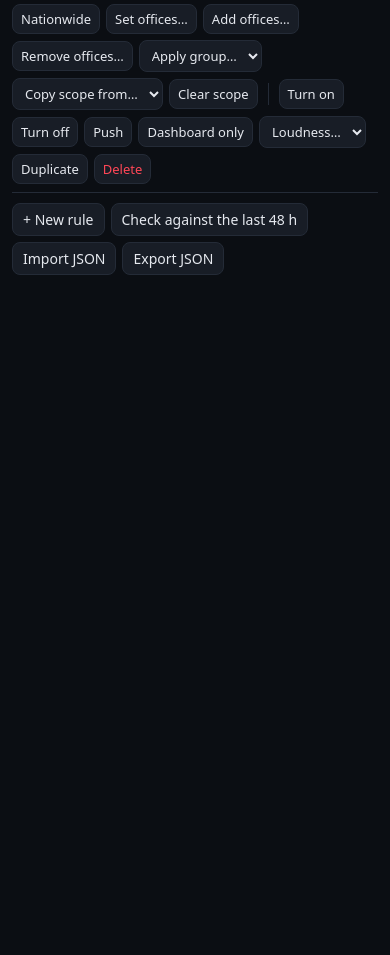
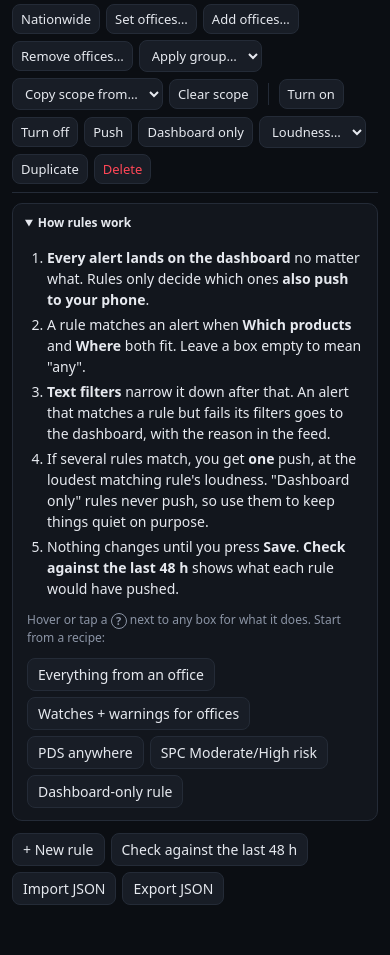
Before and after one commit to akaitsukiakari/stormify, a Python web app: template stormify/web/templates/rules.html in a window 390 px wide. Shown: the part 183-1138 px from the top of the page. Before the commit the page ends 458 px from the top, so only its background shows below. Run offline with Jinja, Linux system fonts and the light colour scheme; the template is opened without the code that fills it, so the values that code supplies are empty.

Commit message:
Rules page: add a how-it-works guide, recipe buttons and ? tips on every field
The guide sits above the rule list (stays closed once you close it). Recipes add
a filled-in rule to adjust. Each field gets a ? that explains it on hover, or on
tap as a bar along the bottom of a phone screen. The event and tag pickers know
the new SPC outlooks.

Co-Authored-By: Claude Opus 5.5 <noreply@anthropic.com>
Claude-Session: https://claude.ai/code/session_018Jpi8xLoMUU7Pj67wvxMYz

```diff
--- a/stormify/web/static/rules.css
+++ b/stormify/web/static/rules.css
@@ -122,3 +122,30 @@ details summary { cursor: pointer; font-size: 12px; margin-bottom: 6px; }
 /* Several of these boxes are display:flex, which would otherwise beat the hidden attribute. */
 .rules-page [hidden] { display: none !important; }
 .bulk-actions select { max-width: 220px; }
+
+/* Guide and "?" tips */
+.guide { border: 1px solid var(--line); border-radius: var(--radius); background: var(--panel); margin-bottom: 12px; }
+.guide summary { cursor: pointer; padding: 10px 12px; font-weight: 700; }
+.guide-body { padding: 0 14px 12px; }
+.guide ol { margin: 0 0 10px; padding-left: 20px; line-height: 1.5; }
+.guide li { margin-bottom: 4px; }
+.starters { display: flex; flex-wrap: wrap; gap: 6px; }
+.tip, .tip-sample {
+  display: inline-flex; align-items: center; justify-content: center; width: 16px; height: 16px; border-radius: 50%;
+  border: 1px solid var(--muted); color: var(--muted); font-size: 11px; font-weight: 700; line-height: 1; flex: none;
+  vertical-align: middle; text-transform: none; letter-spacing: 0;
+}
+.tip { position: relative; cursor: help; margin-left: 2px; }
+.tip:hover, .tip:focus { color: var(--text); border-color: var(--accent); outline: none; }
+.tip::after {
+  content: attr(data-tip); position: absolute; left: -8px; top: calc(100% + 6px); z-index: 20; width: max-content; max-width: min(280px, 80vw);
+  padding: 8px 10px; border-radius: 8px; background: var(--panel-2); border: 1px solid var(--line); box-shadow: 0 4px 16px rgba(0, 0, 0, 0.4);
+  color: var(--text); font-size: 12px; font-weight: 400; line-height: 1.4; white-space: normal; text-align: left;
+  display: none; pointer-events: none;
+}
+.tip:hover::after, .tip:focus::after { display: block; }
+.editor label > span:first-child { display: inline-flex; align-items: center; gap: 4px; }
+/* On a phone, show the tip as a bar along the bottom so it never runs off the screen. */
+@media (max-width: 640px) {
+  .tip::after { position: fixed; left: 16px; right: 16px; top: auto; bottom: 16px; width: auto; max-width: none; font-size: 13px; z-index: 1000; }
+}
--- a/stormify/web/static/rules.js
+++ b/stormify/web/static/rules.js
@@ -25,6 +25,10 @@
     "Tropical Cyclone Public Advisory", "Tropical Cyclone Update", "Tropical Cyclone Forecast Advisory",
     "Tropical Cyclone Discussion", "Tropical Weather Outlook",
     "Day 1 Convective Outlook", "Day 2 Convective Outlook", "Day 3 Convective Outlook", "Mesoscale Discussion",
+    "Day 1 Tornado Outlook", "Day 1 Hail Outlook", "Day 1 Wind Outlook", "Day 2 Tornado Outlook", "Day 2 Hail Outlook",
+    "Day 2 Wind Outlook", "Day 3 Severe Outlook", "Day 4 Severe Outlook", "Day 5 Severe Outlook", "Day 6 Severe Outlook",
+    "Day 7 Severe Outlook", "Day 8 Severe Outlook", "Day 1 Fire Weather Outlook", "Day 2 Fire Weather Outlook",
+    "Day 1 Dry Thunderstorm Outlook", "Day 2 Dry Thunderstorm Outlook",
     "Geomagnetic Storm Watch", "Geomagnetic Storm Warning", "Geomagnetic Storm Alert", "Geomagnetic Warning",
     "Solar Radiation Storm Warning", "Solar Radiation Storm Alert", "Radio Blackout Alert", "Radio Blackout Summary",
     "Area Forecast Discussion", "Record Event Report", "Public Information Statement", "Local Storm Report",
@@ -34,6 +38,12 @@
     ["destructive", "Destructive thunderstorm"], ["observed", "Observed / confirmed"], ["tornado-possible", "Tornado possible"],
     ["risk-mrgl", "SPC Marginal risk"], ["risk-slgt", "SPC Slight risk"], ["risk-enh", "SPC Enhanced risk"],
     ["risk-mdt", "SPC Moderate risk"], ["risk-high", "SPC High risk"],
+    ["tornado-10", "SPC 10% tornado"], ["tornado-15", "SPC 15% tornado"], ["tornado-30", "SPC 30% tornado"],
+    ["hail-30", "SPC 30% hail"], ["hail-45", "SPC 45% hail"], ["wind-30", "SPC 30% wind"], ["wind-45", "SPC 45% wind"],
+    ["severe-15", "SPC 15% severe (Day 3-8)"], ["severe-30", "SPC 30% severe (Day 3-8)"],
+    ["significant", "SPC hatched: significant severe"], ["fire-elevated", "SPC elevated fire weather"],
+    ["fire-critical", "SPC critical fire weather"], ["fire-extreme", "SPC extremely critical fire weather"],
+    ["dry-thunder", "SPC isolated dry thunderstorms"], ["dry-thunder-scattered", "SPC scattered dry thunderstorms"],
     ["watch-likely", "MD: watch likely"], ["watch-possible", "MD: watch possible"], ["tornado-watch", "MD: about a tornado watch"],
     ["svr-watch", "MD: about a severe thunderstorm watch"], ["winter", "MD: winter weather"], ["heavy-rain", "MD: heavy rain"],
     ["geomagnetic", "Space weather: geomagnetic"], ["radiation", "Space weather: radiation"], ["radio", "Space weather: radio blackout"],
@@ -56,6 +66,41 @@
   let dirty = false;
   let uidSeq = 0;
   const withUid = (r) => Object.assign(r, { _uid: ++uidSeq });
+
+  // What each box does, shown from the "?" next to it (hover, or tap on a phone).
+  const TIPS = {
+    act: "Push to my phone sends an ntfy notification. Dashboard only keeps matching alerts off your phone; they still show on the dashboard.",
+    priority: "How loud the notification is. 5 can break through Do Not Disturb if you allow it in the ntfy app. Emergencies always go out at 5.",
+    on_update: "Warnings get updated (extended, expanded, cancelled). New alerts only: one push per alert. Significant: also when it gets worse (bigger hail, a PDS or emergency tag, a higher SPC risk). Every update: each new version.",
+    on_cancel: "Send a short CANCELLED note when something you were pushed is cancelled early.",
+    events: "Exact product names, like Tornado Warning or Day 1 Hail Outlook. Start typing to pick one. Leave empty to match any event.",
+    kinds: "Broad groups instead of exact names. Warning includes emergencies. Outlook covers all SPC outlooks, Product covers text products like AFD, HWO and PNS. Pick none to match any kind.",
+    tags_any: "Extra labels Stormify adds, like pds, emergency, risk-mdt or hail-30. The alert needs at least one of these. Leave empty to ignore tags.",
+    nationwide: "Match alerts anywhere in the country. Turn this off to limit the rule to the offices, states or zones below.",
+    offices: "NWS forecast offices, like BOU for Denver/Boulder. An SPC outlook counts for an office when one of its areas covers that office's city, and a mesoscale discussion when it names the office.",
+    groups: "Saved office lists from the Office groups tab. The rule follows the group, so editing the group changes every rule that uses it.",
+    states: "Two-letter states. Matches alerts whose zones are in that state.",
+    zones: "NWS zone or county codes for a smaller area than an office. Find them on the alert's details in the dashboard.",
+    same: "Six-digit county codes used by weather radios (008005 is Arapahoe County, CO).",
+    include_any: "Push only if the text contains at least one of these lines, like PDS or particularly dangerous situation. Not case sensitive unless you tick the box.",
+    include_all: "Push only if the text contains every one of these lines.",
+    exclude_any: "Don't push if the text contains any of these, like nickel size.",
+    include_regex: "Advanced: a regular expression that has to match.",
+    exclude_regex: "Advanced: don't push if this regular expression matches.",
+    thresholds: "Only push warnings that list at least this hail size or wind gust. Leave empty to ignore.",
+    templates: "Change what the notification says. Put the important part first; Android cuts off long notifications.",
+  };
+  const tip = (k) => `<span class="tip" tabindex="0" role="note" aria-label="${esc(TIPS[k])}" data-tip="${esc(TIPS[k])}">?</span>`;
+  // Recipes from the guide: a new rule filled in, ready to adjust.
+  const STARTERS = {
+    "office-all": { name: "Everything from …", scope: { offices: [] }, priority: 3, on_update: "any", on_cancel: true },
+    "office-ww": { name: "Watches and warnings, …", kinds: ["Watch", "Warning"], scope: { offices: [] }, priority: 4, on_cancel: true },
+    pds: { name: "PDS anywhere", scope: { nationwide: true }, priority: 5,
+      filters: { include_any: ["particularly dangerous situation"] } },
+    "spc-big": { name: "SPC Moderate or High risk", kinds: ["Outlook"], tags_any: ["risk-mdt", "risk-high"],
+      scope: { nationwide: true }, priority: 4 },
+    quiet: { name: "Keep off my phone: …", action: "log", scope: { offices: [] } },
+  };
 
   // ---- helpers --------------------------------------------------------------------
   const officeLabel = (c) => OFFICES[c] ? `${c} · ${OFFICES[c]}` : c;
@@ -272,53 +317,53 @@
     el.innerHTML = `
       <div class="grid">
         <label class="wide">Name<input data-k="name" value="${esc(r.name || "")}"></label>
-        <fieldset><legend>When it matches</legend>
+        <fieldset><legend>When it matches ${tip("act")}</legend>
           <label class="radio"><input type="radio" name="act" value="push" ${r.action !== "log" ? "checked" : ""}> Push to my phone</label>
           <label class="radio"><input type="radio" name="act" value="log" ${r.action === "log" ? "checked" : ""}> Dashboard only</label>
-          <label>Loudness<select data-k="priority">${Object.entries(PRIORITY).map(([v, l]) => `<option value="${v}" ${+v === +(r.priority || 3) ? "selected" : ""}>${l}</option>`).reverse().join("")}</select></label>
+          <label><span>Loudness ${tip("priority")}</span><select data-k="priority">${Object.entries(PRIORITY).map(([v, l]) => `<option value="${v}" ${+v === +(r.priority || 3) ? "selected" : ""}>${l}</option>`).reverse().join("")}</select></label>
         </fieldset>
         <fieldset><legend>Updates and cancellations</legend>
-          <label>On updates<select data-k="on_update">${Object.entries(ON_UPDATE).map(([v, l]) => `<option value="${v}" ${v === (r.on_update || "significant") ? "selected" : ""}>${l}</option>`).join("")}</select></label>
-          <label class="check"><input type="checkbox" data-k="on_cancel" ${r.on_cancel ? "checked" : ""}> Tell me when it's cancelled</label>
+          <label><span>On updates ${tip("on_update")}</span><select data-k="on_update">${Object.entries(ON_UPDATE).map(([v, l]) => `<option value="${v}" ${v === (r.on_update || "significant") ? "selected" : ""}>${l}</option>`).join("")}</select></label>
+          <label class="check"><input type="checkbox" data-k="on_cancel" ${r.on_cancel ? "checked" : ""}> Tell me when it's cancelled ${tip("on_cancel")}</label>
         </fieldset>
 
         <fieldset class="wide"><legend>Which products</legend>
-          <label>Event names <span class="muted small">(empty = any)</span><div data-chip="events"></div></label>
-          <div class="kinds">Or any of these kinds:
+          <label><span>Event names <span class="muted small">(empty = any)</span> ${tip("events")}</span><div data-chip="events"></div></label>
+          <div class="kinds">Or any of these kinds ${tip("kinds")}
             ${KINDS.map((k) => `<button type="button" class="chip ${(r.kinds || []).includes(k) ? "on" : ""}" data-kind="${k}">${k}</button>`).join("")}
           </div>
-          <label>Only if tagged with any of <div data-chip="tags_any"></div></label>
+          <label><span>Only if tagged with any of ${tip("tags_any")}</span><div data-chip="tags_any"></div></label>
         </fieldset>
 
         <fieldset class="wide"><legend>Where</legend>
-          <label class="check"><input type="checkbox" data-scope="nationwide" ${s.nationwide ? "checked" : ""}> Nationwide</label>
+          <label class="check"><input type="checkbox" data-scope="nationwide" ${s.nationwide ? "checked" : ""}> Nationwide ${tip("nationwide")}</label>
           <div class="where ${s.nationwide ? "dim" : ""}">
-            <label>Offices <span class="muted small">(type a code or a city)</span><div data-chip="offices"></div></label>
-            ${Object.keys(groups).length ? `<div class="groups-pick">Office groups: ${Object.keys(groups).sort().map((g) => `<label class="check"><input type="checkbox" data-group="${esc(g)}" ${(s.groups || []).includes(g) ? "checked" : ""}> ${esc(g)} <span class="muted small">(${groups[g].length})</span></label>`).join("")}</div>` : ""}
-            <label>States <span class="muted small">(two letters)</span><div data-chip="states"></div></label>
+            <label><span>Offices <span class="muted small">(type a code or a city)</span> ${tip("offices")}</span><div data-chip="offices"></div></label>
+            ${Object.keys(groups).length ? `<div class="groups-pick">Office groups ${tip("groups")} ${Object.keys(groups).sort().map((g) => `<label class="check"><input type="checkbox" data-group="${esc(g)}" ${(s.groups || []).includes(g) ? "checked" : ""}> ${esc(g)} <span class="muted small">(${groups[g].length})</span></label>`).join("")}</div>` : ""}
+            <label><span>States <span class="muted small">(two letters)</span> ${tip("states")}</span><div data-chip="states"></div></label>
             <details ${(s.zones || []).length || (s.same || []).length ? "open" : ""}><summary class="muted">Zones and county codes</summary>
-              <label>UGC zones <span class="muted small">(COZ039, KSC173)</span><div data-chip="zones"></div></label>
-              <label>SAME / FIPS county codes <span class="muted small">(008005)</span><div data-chip="same"></div></label>
+              <label><span>UGC zones <span class="muted small">(COZ039, KSC173)</span> ${tip("zones")}</span><div data-chip="zones"></div></label>
+              <label><span>SAME / FIPS county codes <span class="muted small">(008005)</span> ${tip("same")}</span><div data-chip="same"></div></label>
             </details>
           </div>
         </fieldset>
 
         <fieldset class="wide"><legend>Text filters <span class="muted small">(one per line; a rule that fails these logs instead of pushing)</span></legend>
           <div class="grid3">
-            <label>Contains any of<textarea data-f="include_any" rows="3">${lines("include_any")}</textarea></label>
-            <label>Contains all of<textarea data-f="include_all" rows="3">${lines("include_all")}</textarea></label>
-            <label>Skip if it contains<textarea data-f="exclude_any" rows="3">${lines("exclude_any")}</textarea></label>
-            <label>Matches a regex<textarea data-f="include_regex" rows="2" spellcheck="false">${lines("include_regex")}</textarea></label>
-            <label>Skip if a regex matches<textarea data-f="exclude_regex" rows="2" spellcheck="false">${lines("exclude_regex")}</textarea></label>
+            <label><span>Contains any of ${tip("include_any")}</span><textarea data-f="include_any" rows="3">${lines("include_any")}</textarea></label>
+            <label><span>Contains all of ${tip("include_all")}</span><textarea data-f="include_all" rows="3">${lines("include_all")}</textarea></label>
+            <label><span>Skip if it contains ${tip("exclude_any")}</span><textarea data-f="exclude_any" rows="3">${lines("exclude_any")}</textarea></label>
+            <label><span>Matches a regex ${tip("include_regex")}</span><textarea data-f="include_regex" rows="2" spellcheck="false">${lines("include_regex")}</textarea></label>
+            <label><span>Skip if a regex matches ${tip("exclude_regex")}</span><textarea data-f="exclude_regex" rows="2" spellcheck="false">${lines("exclude_regex")}</textarea></label>
             <div>
               <label class="check"><input type="checkbox" data-f="case_sensitive" ${f.case_sensitive ? "checked" : ""}> Case sensitive</label>
-              <label>Hail at least (in)<input type="number" step="0.25" min="0" data-k="min_hail_in" value="${r.min_hail_in ?? ""}"></label>
+              <label><span>Hail at least (in) ${tip("thresholds")}</span><input type="number" step="0.25" min="0" data-k="min_hail_in" value="${r.min_hail_in ?? ""}"></label>
               <label>Wind at least (mph)<input type="number" step="5" min="0" data-k="min_wind_mph" value="${r.min_wind_mph ?? ""}"></label>
             </div>
           </div>
         </fieldset>
 
-        <details class="wide"><summary class="muted">Notification text</summary>
+        <details class="wide"><summary class="muted">Notification text ${tip("templates")}</summary>
           <p class="muted small">Leave empty for the default. Variables like {event}, {office}, {tags_prefix}, {hail_short}, {area_short}, {expires}. See docs/rules.md for the full list.</p>
           <label>Title<input data-k="title_template" value="${esc(r.title_template || "")}" placeholder="{status_prefix}{tags_prefix}{event} · {office}" spellcheck="false"></label>
           <label>Body<textarea data-k="body_template" rows="2" placeholder="{threat}{area_short}&#10;Until {expires}" spellcheck="false">${esc(r.body_template || "")}</textarea></label>
@@ -465,14 +510,24 @@
   });
   $("rule-list").addEventListener("dragend", () => { dragUid = null; document.querySelectorAll(".rule.drop, .rule.dragging").forEach((x) => x.classList.remove("drop", "dragging")); });
 
-  $("add-rule").addEventListener("click", () => {
-    const r = withUid({ name: "New rule", enabled: true, events: [], kinds: [], scope: { offices: [] }, action: "push", priority: 3, on_update: "significant" });
+  function addRule(extra = {}) {
+    const r = withUid({ name: "New rule", enabled: true, events: [], kinds: [], scope: { offices: [] }, action: "push", priority: 3, on_update: "significant", ...clone(extra) });
     rules.unshift(r);
     openUid = r._uid;
     setDirty();
     renderRules();
     document.querySelector("#editor [data-k=name]")?.select();
-  });
+  }
+  $("add-rule").addEventListener("click", () => addRule());
+  document.querySelectorAll("[data-starter]").forEach((b) => b.addEventListener("click", () => {
+    addRule(STARTERS[b.dataset.starter]);
+    toast("Added at the top. Fill in the offices and name, then Save.");
+  }));
+  // A "?" inside a label shouldn't tick the checkbox or focus the box next to it.
+  document.addEventListener("click", (e) => { if (e.target.classList?.contains("tip")) e.preventDefault(); });
+  const guide = $("guide");
+  try { if (localStorage.getItem("rulesGuide") === "closed") guide.open = false; } catch { /* ignore */ }
+  guide.addEventListener("toggle", () => { try { localStorage.setItem("rulesGuide", guide.open ? "open" : "closed"); } catch { /* ignore */ } });
 
   // ---- bulk actions ---------------------------------------------------------------------------
   const picked = () => rules.filter((r) => selected.has(r._uid));
--- a/stormify/web/templates/rules.html
+++ b/stormify/web/templates/rules.html
@@ -56,6 +56,27 @@
     <button class="primary" id="office-bar-ok">Apply</button>
     <button id="office-bar-cancel">Cancel</button>
   </div>
+  <details class="guide" id="guide" open>
+    <summary>How rules work</summary>
+    <div class="guide-body">
+      <ol>
+        <li><b>Every alert lands on the dashboard</b> no matter what. Rules only decide which ones <b>also push to your phone</b>.</li>
+        <li>A rule matches an alert when <b>Which products</b> and <b>Where</b> both fit. Leave a box empty to mean "any".</li>
+        <li><b>Text filters</b> narrow it down after that. An alert that matches a rule but fails its filters goes to the dashboard, with the reason in the feed.</li>
+        <li>If several rules match, you get <b>one</b> push, at the loudest matching rule's loudness. "Dashboard only" rules never push, so use them to keep things quiet on purpose.</li>
+        <li>Nothing changes until you press <b>Save</b>. <b>Check against the last 48 h</b> shows what each rule would have pushed.</li>
+      </ol>
+      <p class="muted small">Hover or tap a <span class="tip-sample">?</span> next to any box for what it does. Start from a recipe:</p>
+      <div class="starters">
+        <button type="button" data-starter="office-all" title="Every alert, outlook and text product from one office">Everything from an office</button>
+        <button type="button" data-starter="office-ww" title="Watches and warnings (emergencies included) from the offices you pick">Watches + warnings for offices</button>
+        <button type="button" data-starter="pds" title="Any PDS watch, warning or discussion in the country">PDS anywhere</button>
+        <button type="button" data-starter="spc-big" title="SPC Day 1-3 Moderate or High risk outlooks">SPC Moderate/High risk</button>
+        <button type="button" data-starter="quiet" title="Keep a kind of alert off your phone">Dashboard-only rule</button>
+      </div>
+    </div>
+  </details>
+
   <div class="row-actions">
     <button id="add-rule">+ New rule</button>
     <button id="preview" title="Run these rules over the alerts from the last 48 hours">Check against the last 48 h</button>
```
